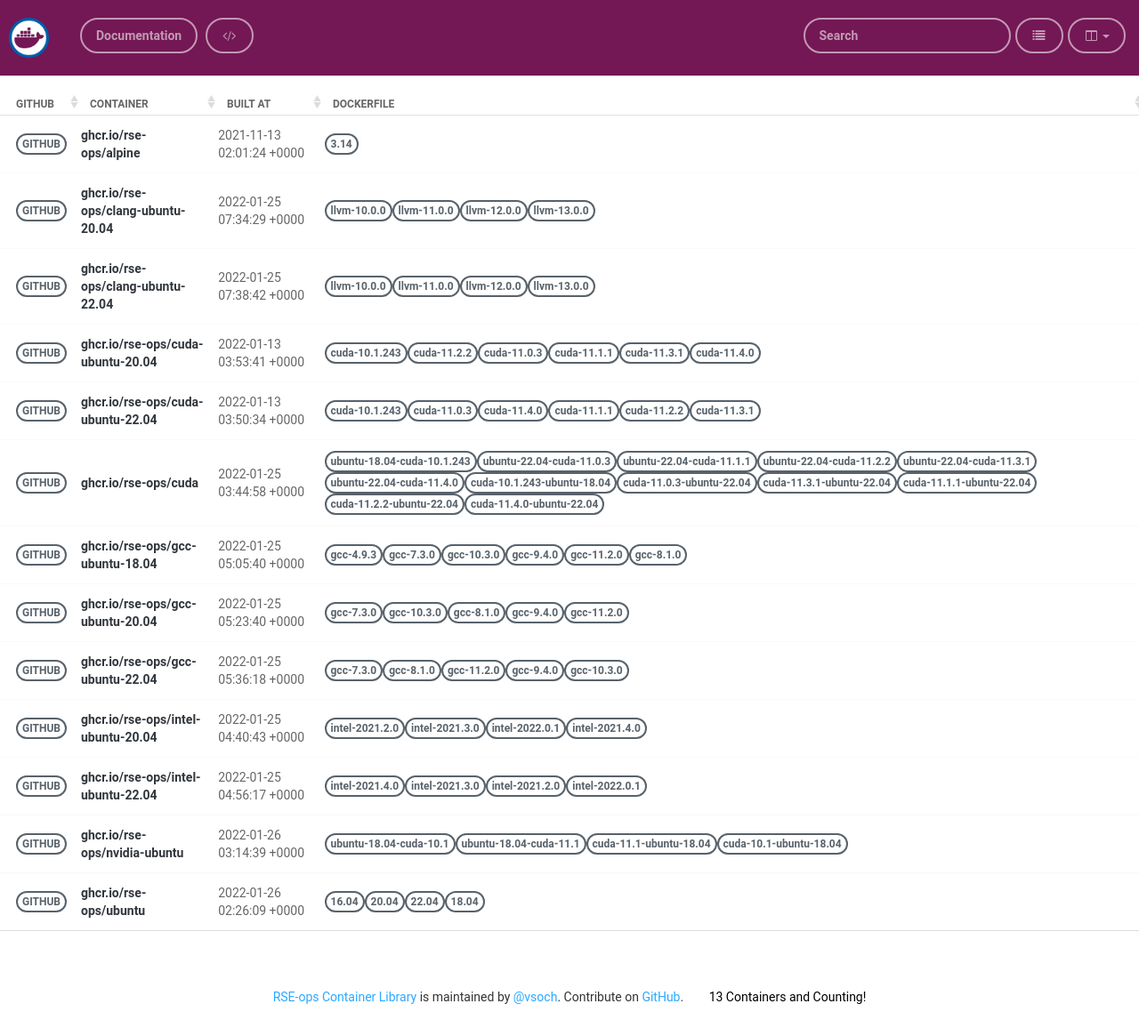
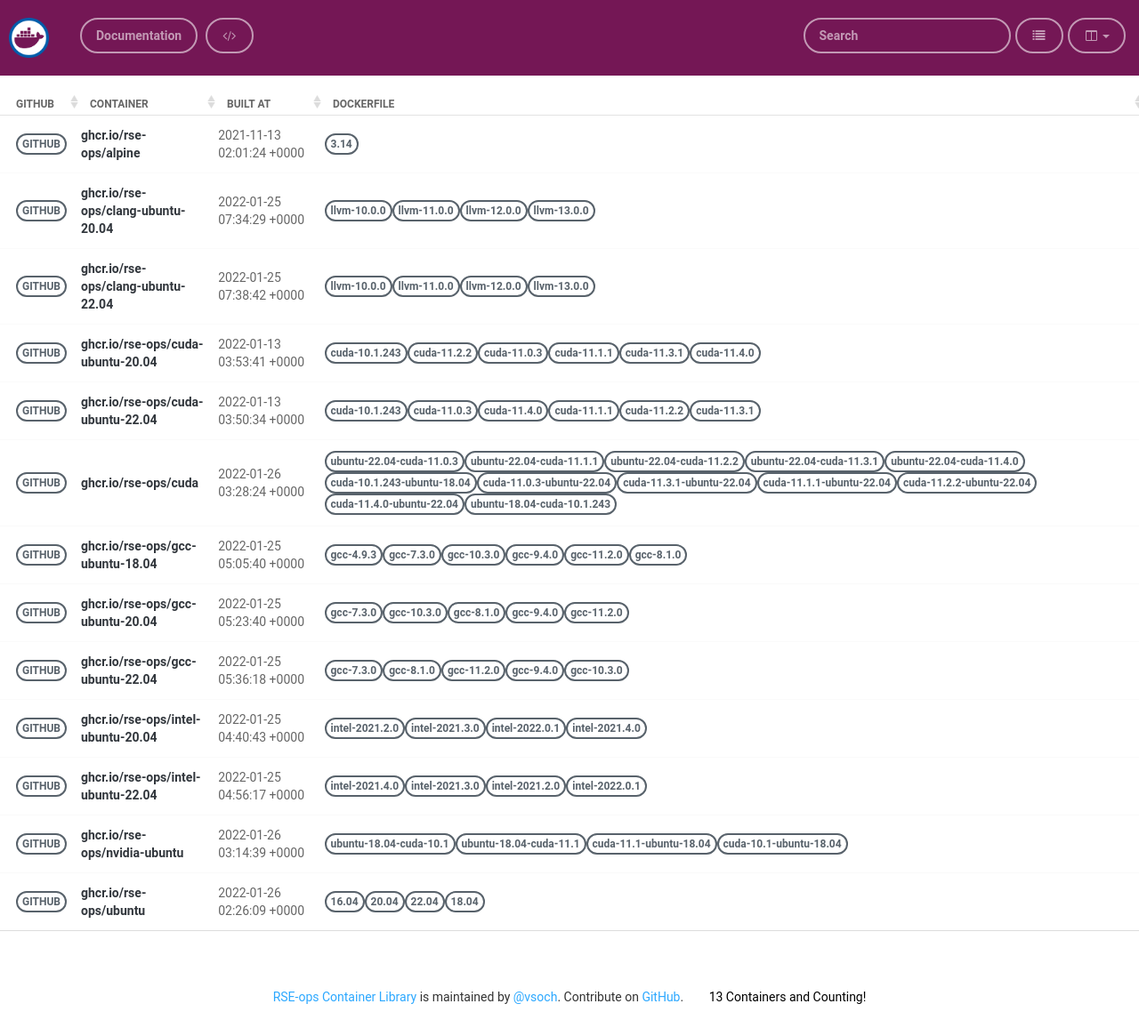
Before and after one commit to rse-ops/docker-images, a Jekyll site: the page built from pages/index.md, in a window 1280 px wide. Shown: the whole page at 89% size. Built offline with Jekyll 4.4.1, drawn with Linux system fonts in a browser that asks for light colours; nearby versions of some CDN libraries.

Commit message:
Automated push to update library 2022-01-26

```diff
--- a/_library/ghcr.io-rse-ops-cuda.md
+++ b/_library/ghcr.io-rse-ops-cuda.md
@@ -1,14 +1,11 @@
 ---
 layout: container
 name: ghcr.io/rse-ops/cuda
-updated_at: 2022-01-25 03:44:58.077270
+updated_at: 2022-01-26 03:28:24.975252
 
 
 container_url: https://github.com/orgs/rse-ops/packages/container/package/cuda
 versions:
- - tag: ubuntu-18.04-cuda-10.1.243
-   dockerfile: https://github.com/rse-ops/docker-images/blob/main/ubuntu/cuda/Dockerfile
-   manifest: https://crane.ggcr.dev/manifest/ghcr.io/rse-ops/cuda:ubuntu-18.04-cuda-10.1.243
  - tag: ubuntu-22.04-cuda-11.0.3
    dockerfile: https://github.com/rse-ops/docker-images/blob/main/ubuntu/cuda/Dockerfile
    manifest: https://crane.ggcr.dev/manifest/ghcr.io/rse-ops/cuda:ubuntu-22.04-cuda-11.0.3
```
Also changed, not shown: other parts of _library/ghcr.io-rse-ops-cuda.md (+3 -0 lines).
